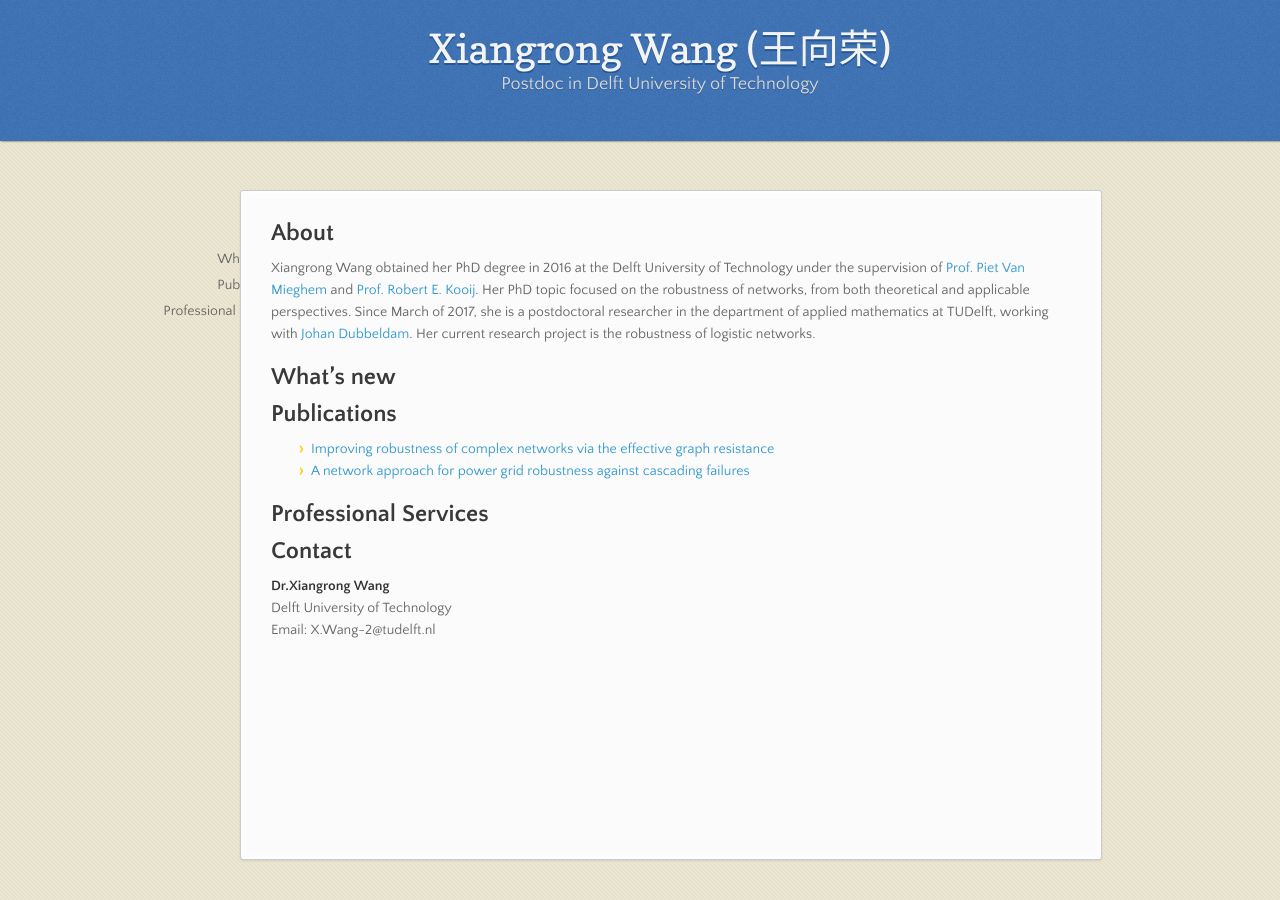
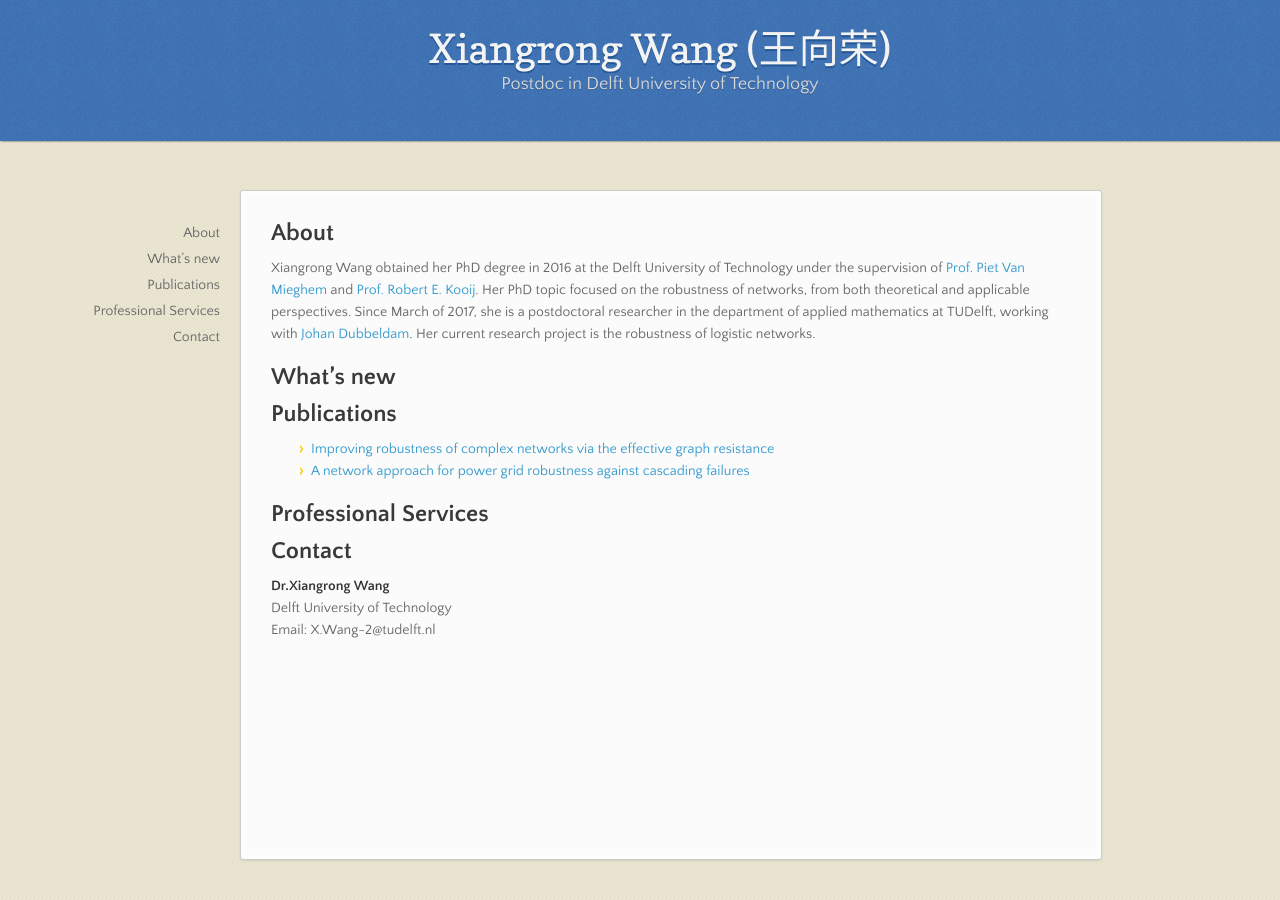
Before and after one commit to xiangrongwang/xiangrongwang.github.io, a Jekyll site: the page built from index.md, in a window 1280 px wide. Built offline with Jekyll 4.4.1, drawn with Linux system fonts in a browser that asks for light colours; nearby versions of some CDN libraries; our own code applies the rules of GitHub Pages for plain Markdown files.

Commit message:
Create jekyll-theme-leap-day.scss

```diff
--- a/_sass/jekyll-theme-leap-day.scss
+++ b/_sass/jekyll-theme-leap-day.scss
@@ -291,7 +291,7 @@ nav {
   position: fixed;
   top: 220px;
   left:50%;
-  margin-left:-580px;
+  margin-left:-650px;
   text-align: right;
 
   ul {
```
